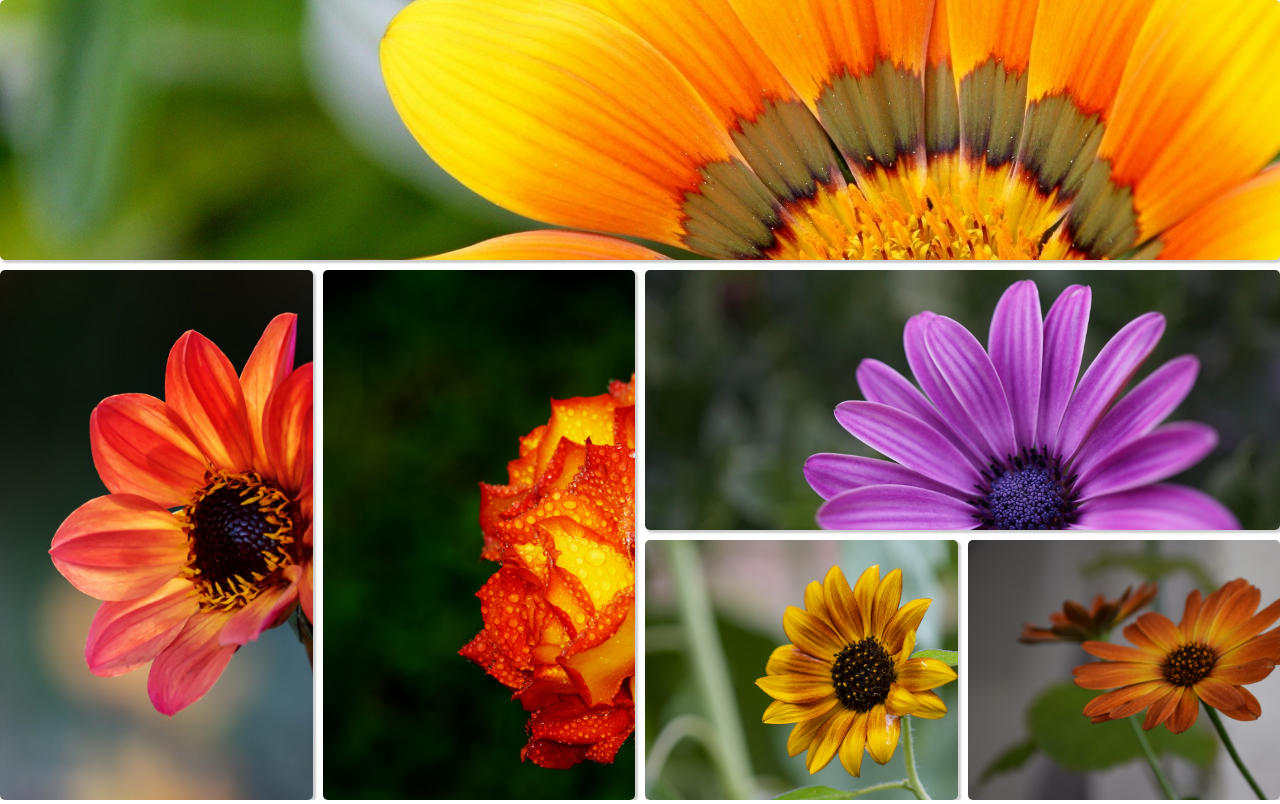
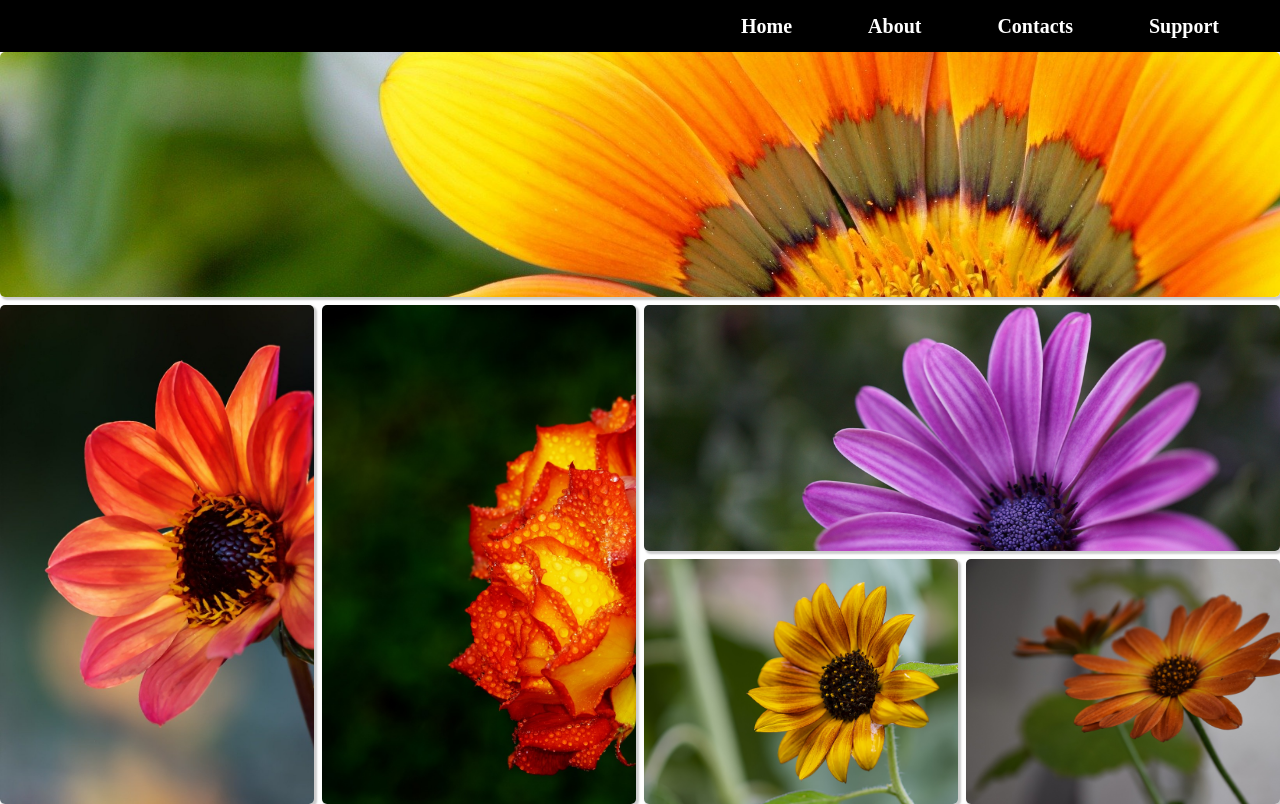
Before and after one commit to mary-caraveo/css-grid-layout, a plain HTML site: page index.html in a window 1280 px wide. Drawn offline with Linux system fonts and the light colour scheme.

Commit message:
Se añadio el header al layout

```diff
--- a/css/style.css
+++ b/css/style.css
@@ -1,13 +1,44 @@
 * {
   margin: 0;
+}
+
+.header-menu {
+  display: grid;
+  grid-template-columns: repeat(2, 1fr);
+  background-color: black;
+  height: 52px;
+}
+
+.menu {
+  display: inline-flex;
+  grid-column: 2;
+  justify-content: space-evenly;
+  align-items: center;
+  font-weight: bold;
+  font-size: 20px;
+}
+
+.item-menu a {
+  color: white;
+  transform: none;
+  text-decoration: none;
+  transition: all 150ms;
+  padding: 15px;
+}
+
+.item-menu a:hover {
+  box-shadow: 0 4px 16px rgb(102, 102, 105);
+  transition: all 0.2s ease;
+  background-color: white;
+  color: black;
 }
 
 .container {
   display: grid;
   grid-template-columns: repeat(4, 1fr);
   grid-template-rows: repeat(3, 1fr);
-  height: 100vh;
-  gap: 10px;
+  height: 94vh;
+  gap: 8px;
 }
 
 .item {
--- a/index.html
+++ b/index.html
@@ -9,6 +9,15 @@
 </head>
 
 <body>
+    <header class="header-menu">
+        <ul class="menu">
+            <li class="item-menu"><a href="#">Home</a></li>
+            <li class="item-menu"><a href="#">About</a></li>
+            <li class="item-menu"><a href="#">Contacts</a></li>
+            <li class="item-menu"><a href="#">Support</a></li>
+        </ul>
+    </header>
+
     <section class="container">
         <div class="item"></div>
         <div class="item"></div>
```
